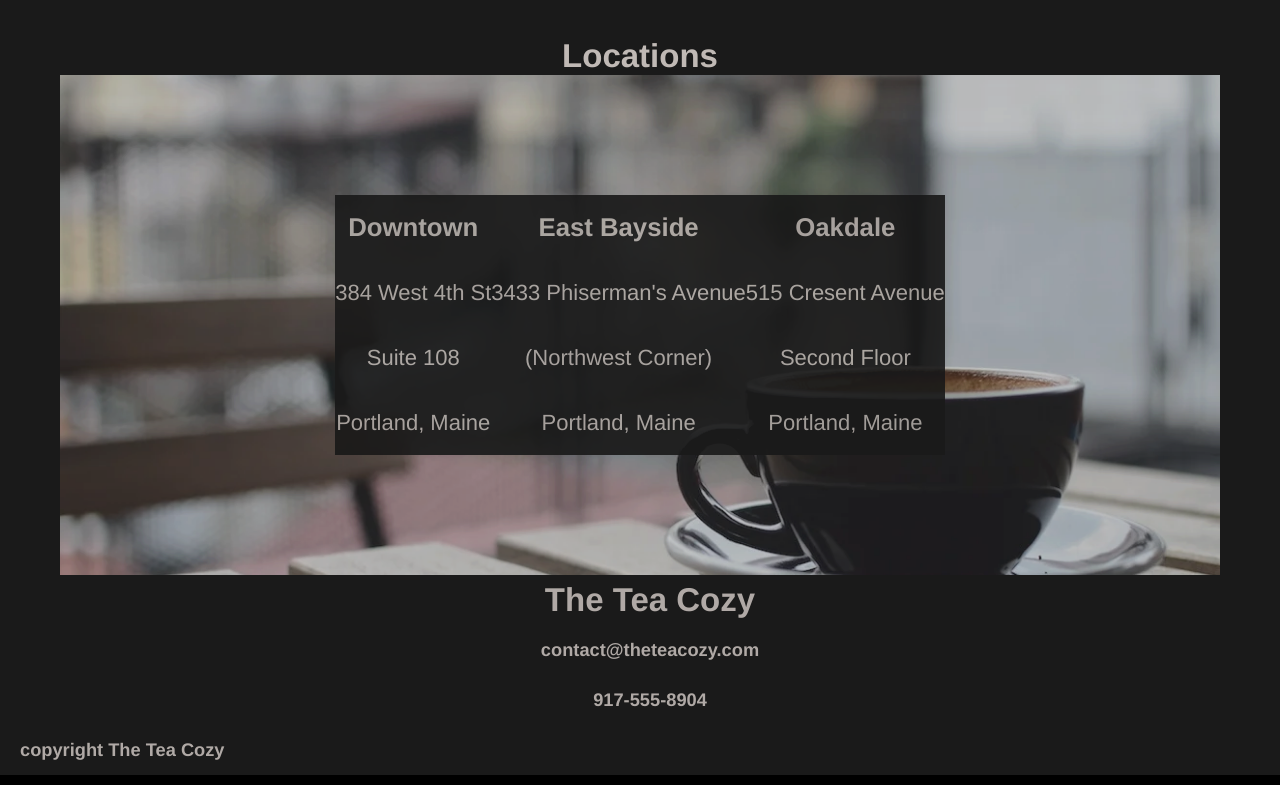
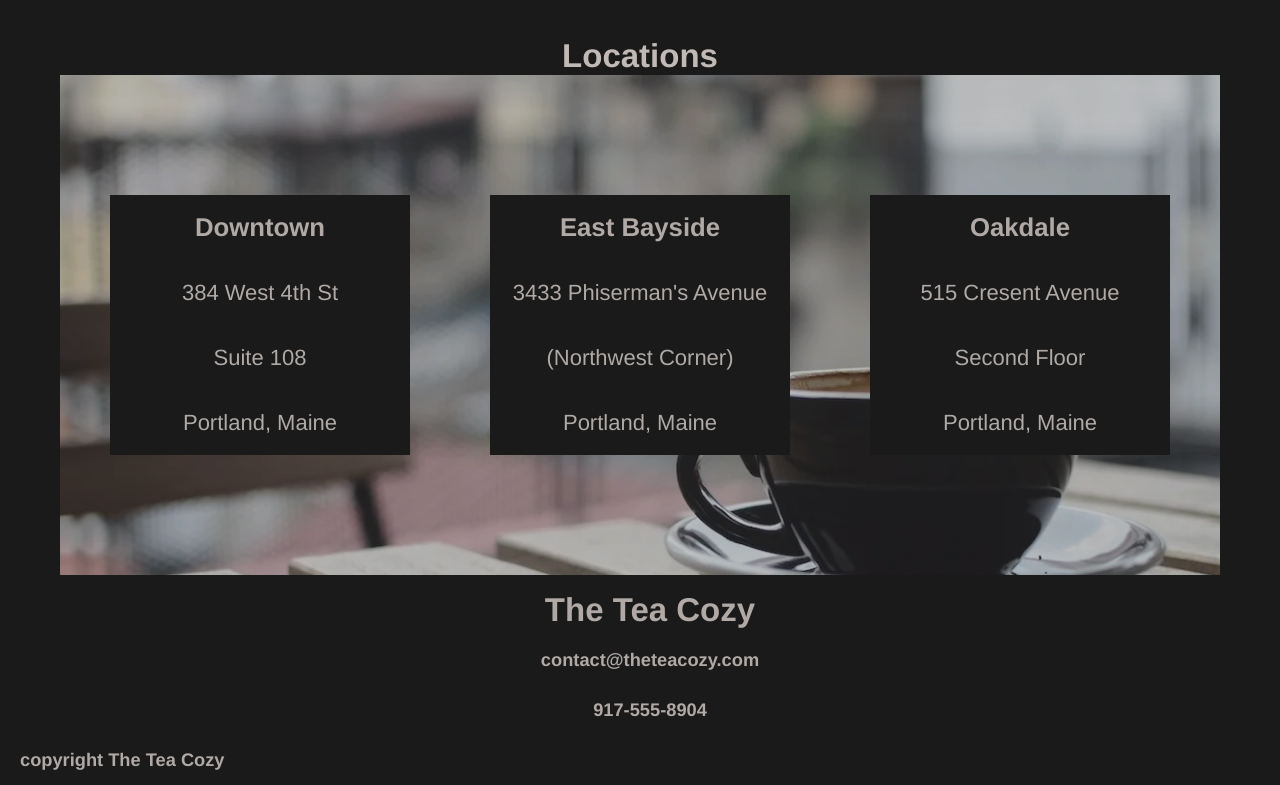
Before and after one commit to SamLJeffers/Tea-Cozy, a plain HTML site: page index.html in a window 1280 px wide. Shown: the part 1432-2217 px from the top of the page. Drawn offline with Linux system fonts and the light colour scheme.

Commit message:
Final commit

```diff
--- a/index.html
+++ b/index.html
@@ -40,21 +40,21 @@
     <h2 id="stores">Locations</h2>
 
     <section id="storelocations">
-        <div>
+        <div id= "downtown">
             <h3>Downtown</h3>
             <p>384 West 4th St</p>
             <p>Suite 108</p>
             <p>Portland, Maine</p>
         </div>
 
-        <div>
+        <div id= "bayside">
             <h3>East Bayside</h3>
             <p>3433 Phiserman's Avenue</p>
             <p>(Northwest Corner)</p>
             <p>Portland, Maine</p>
         </div>
 
-        <div>
+        <div id= "oakdale">
             <h3>Oakdale</h3>
             <p>515 Cresent Avenue</p>
             <p>Second Floor</p>
--- a/teaCozy.css
+++ b/teaCozy.css
@@ -90,17 +90,18 @@ section#teaPictures {
      width: 100%;
      line-height: 65px;
  }
- .downtown {
+ #downtown {
+     width: 300px;
+     margin: 15px 40px;
+     opacity: 1;
+
+ }
+ #bayside {
      width: 300px;
      margin: 15px 40px;
      opacity: 1;
  }
- .bayside {
-     width: 300px;
-     margin: 15px 40px;
-     opacity: 1;
- }
- .oakdale {
+ #oakdale {
      width: 300px;
      margin: 15px 40px;
      opacity: 1;
@@ -109,4 +110,5 @@ footer {
     height: 200px;
     padding-left: 20px;
     line-height: 50px;
+    margin-top: 10px;
 }
```
